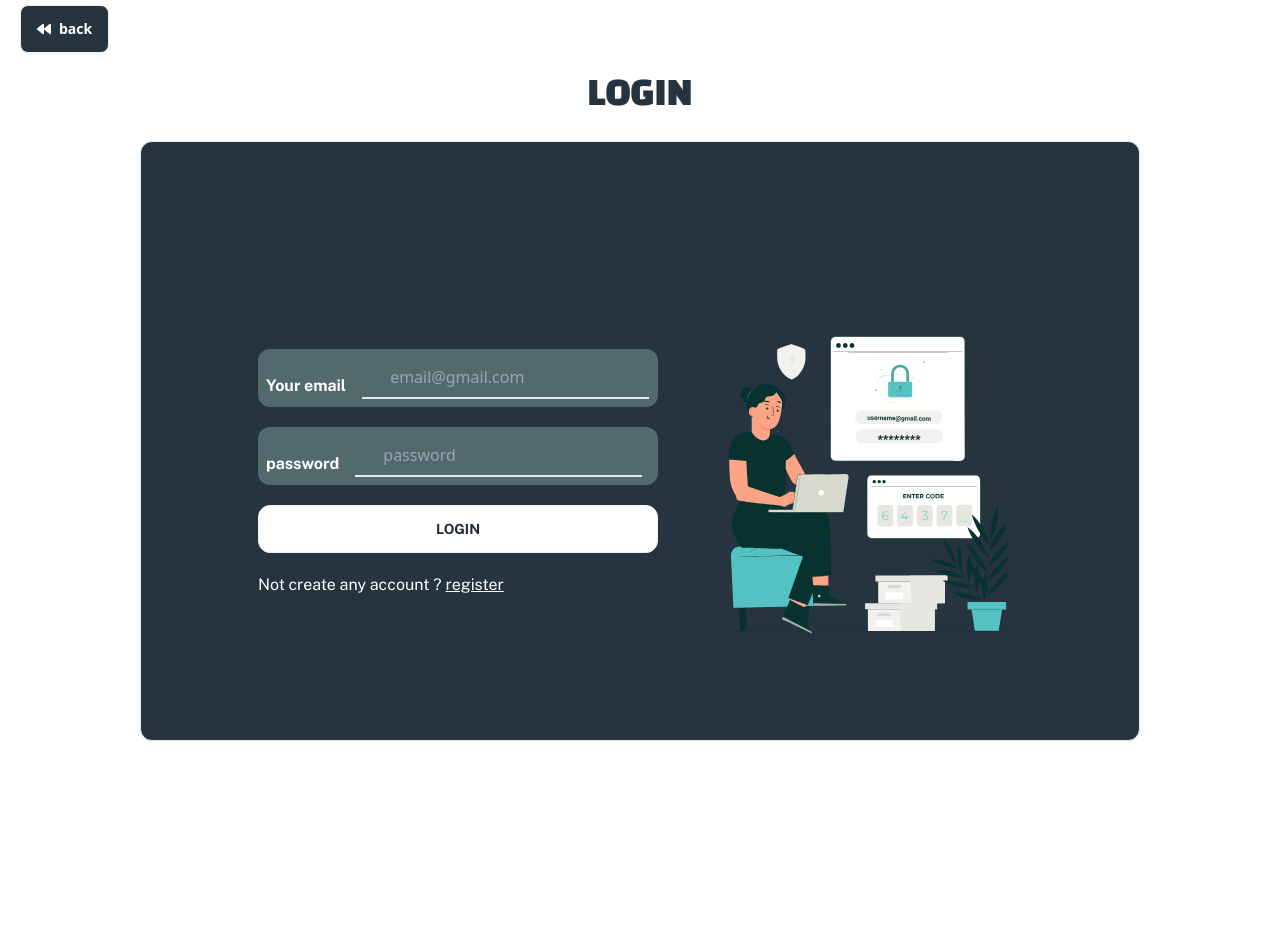
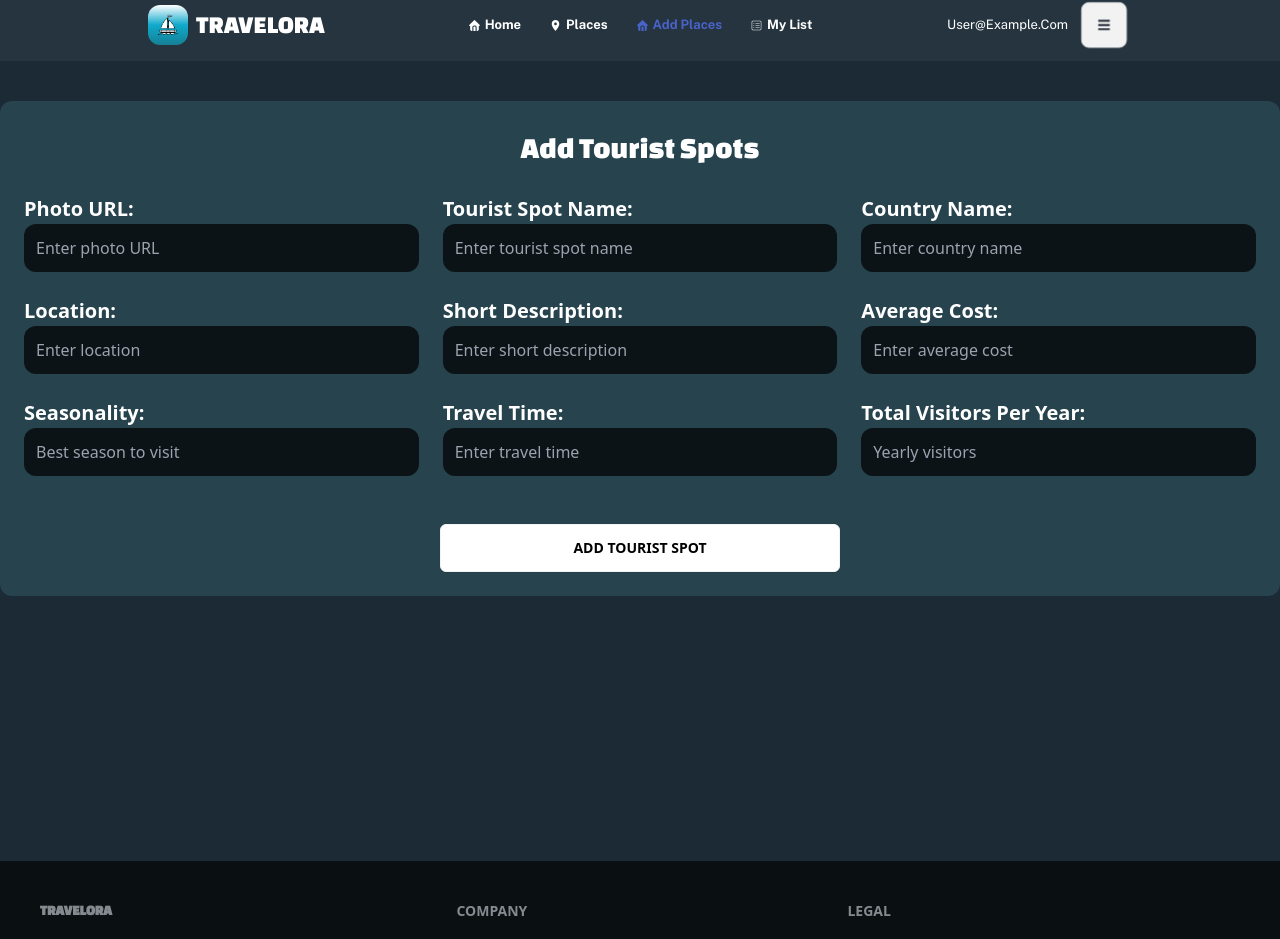
Before and after one commit to osmanratib/travelora-client, a React (Vite) app: page /addTouristSpot in a window 1280 px wide. Before the commit this address led to /login. Shown: the part 15-954 px from the top of the page. Before the commit the page ends 800 px from the top, so only its background shows below. Built offline with nearby package versions, Linux system fonts and the light colour scheme; no server answers; sample sign-in values are in the browser's storage.

Commit message:
Add type writter in heading of banner and change some heading design and fix loading issue with login page

```diff
--- a/package.json
+++ b/package.json
@@ -15,12 +15,14 @@
     "gsap": "^3.14.2",
     "lottie-react": "^2.4.1",
     "react": "^19.2.0",
+    "react-awesome-reveal": "^4.3.1",
     "react-dom": "^19.2.0",
     "react-hot-toast": "^2.6.0",
     "react-icons": "^5.6.0",
     "react-router-dom": "^7.13.1",
     "sweetalert2": "^11.26.22",
-    "swiper": "^12.1.2"
+    "swiper": "^12.1.2",
+    "typewriter-effect": "^2.22.0"
   },
   "devDependencies": {
     "@eslint/js": "^9.39.1",
--- a/src/Components/TouristSpots/TouristSpots.jsx
+++ b/src/Components/TouristSpots/TouristSpots.jsx
@@ -37,7 +37,7 @@ const TouristSpots = () => {
 
   return (
     <div className='min-h-screen px-5 md:px-10 py-10 mt-11'>
-      <h1 className='text-center text-4xl font-changaOne uppercase md:text-6xl mb-12 font-bold text-white tracking-wide'>
+      <h1 className='text-center text-[25px] font-changaOne uppercase md:text-[28px] mb-12 font-bold text-white tracking-wide'>
         Tourist Spots
       </h1>
 
--- a/src/Pages/AddTouristsSpot/AddTouristsSpot.jsx
+++ b/src/Pages/AddTouristsSpot/AddTouristsSpot.jsx
@@ -41,7 +41,7 @@ const AddTouristsSpot = () => {
   return (
     <div className="min-h-screen flex flex-col items-center justify-start py-10 bg-[#1b2a35]">
       <form onSubmit={handleForm} className="w-full max-w-[1300px] p-6 rounded-xl bg-[#2c505ba9] grid grid-cols-3 gap-6">
-        <h1 className='col-span-3 text-center text-primary-0 font-changaOne text-[30px]'>Add Tourist Spots</h1>
+        <h1 className='col-span-3 text-center text-white font-changaOne text-[30px]'>Add Tourist Spots</h1>
 
         <div className="flex flex-col">
           <label className='text-white font-bold text-[20px]'>Photo URL:</label>
@@ -89,7 +89,7 @@ const AddTouristsSpot = () => {
         </div>
 
         <div className="col-span-3 flex justify-center">
-          <button type="submit" className="bg-primary-0 text-white w-full max-w-[400px] py-3 rounded-md font-bold uppercase mt-6 hover:bg-primary-1 transition-colors">
+          <button type="submit" className="bg-white text-black w-full max-w-[400px] py-3 rounded-md font-bold uppercase btn mt-6 hover:bg-primary-1 transition-colors">
             Add Tourist Spot
           </button>
         </div>
--- a/src/Pages/Home/Home.jsx
+++ b/src/Pages/Home/Home.jsx
@@ -3,11 +3,32 @@ import Banner from '../../Components/Banner/Banner';
 import TouristSpots from '../../Components/TouristSpots/TouristSpots';
 import Countries from '../../Components/Countries/Countries';
 import VisualSection from '../../Components/VisualSecion/VisualSection';
+import Typewriter from 'typewriter-effect/dist/core';
 
 const Home = () => {
+ React.useEffect(() => {
+  const typewriter = new Typewriter(document.getElementById('typewriter-text'), {
+   loop: true,
+   delay: 75,
+   deleteSpeed: 50,
+  });
+
+  typewriter
+   .typeString('WELCOME TO South Asia')
+   .pauseFor(2000)
+   .deleteAll()
+   .typeString('EXPLORE THE BEAUTY OF ASIA')
+   .pauseFor(2000)
+   .start();
+ }, []);
  return (
   <div>
-   <h1 className='text-center text-[60px]  font-changaOne uppercase font-bold text-white p-12' >WELCOME TO BANGLADESH </h1>
+
+    <h1
+    id='typewriter-text'
+    className='text-center text-[40px]  font-changaOne uppercase font-bold text-white p-12' >WELCOME TO South Asia </h1>
+
+
    <Banner/>
    <TouristSpots/>
    <VisualSection/>
--- a/src/PrivateRoute/PrivateRoute.jsx
+++ b/src/PrivateRoute/PrivateRoute.jsx
@@ -3,13 +3,17 @@ import { AuthContext } from "../AuthProvider/AuthProvider";
 import { Navigate } from "react-router-dom";
 
 const PrivateRoute = ({ children }) => {
+ const { user, loading } = useContext(AuthContext);
 
- const { user } = useContext(AuthContext);
- if (user) {
-  return children
+ if (loading) {
+  return <span class="loading loading-spinner text-white text-center text-[80px]"></span>
  }
- return <Navigate to={'/login'} ></Navigate>
 
+ if (!user) {
+  return <Navigate to="/login" />;
+ }
+
+ return children;
 };
 
 export default PrivateRoute;
--- a/src/Shared/Footer/Footer.jsx
+++ b/src/Shared/Footer/Footer.jsx
@@ -2,7 +2,7 @@ import React from 'react';
 
 const Footer = () => {
  return (
-  <footer className="footer sm:footer-horizontal  text-neutral-content p-10 bg-[#143449b7]">
+  <footer className="footer sm:footer-horizontal  text-neutral-content p-10 bg-[#000000b7]">
    <nav>
     <h6 className="footer-title font-changaOne">Travelora</h6>
     <a className="link link-hover">Branding</a>
--- a/src/Shared/Navbar/Navbar.jsx
+++ b/src/Shared/Navbar/Navbar.jsx
@@ -23,7 +23,7 @@ const Navbar = () => {
   }
 
   return (
-    <div className='max-w-[1000px] mx-auto  mt-1 ' >
+    <div className='max-w-[1000px] mx-auto  mt-1 text-white ' >
       <div className="navbar  ">
         <div className="navbar-start">
           <div className="dropdown">
@@ -60,11 +60,11 @@ const Navbar = () => {
           </a>
         </div>
         <div className="navbar-center hidden lg:flex">
-          <ul className='flex gap-7 font-publicSans font-light capitalize  text-[13px] ' >
+          <ul className='flex gap-7 t font-publicSans font-light capitalize  text-[13px] ' >
             <NavLink
               to="/"
               className={({ isActive }) =>
-               isActive ? "text-[#4963c9]" : "text-black"
+               isActive ? "text-[#4963c9]" : "text-white"
               }
             >
               <li className='flex items-center gap-1 font-bold font-publicSans text-[13px]' > <TbHomeFilled /> Home</li>
@@ -74,7 +74,7 @@ const Navbar = () => {
             <NavLink
               to="/allTouristSpot"
               className={({ isActive }) =>
-                isActive ? "text-[#4963c9]" : "text-black"
+                isActive ? "text-[#4963c9]" : "text-white"
               }
             >
               <li className='flex items-center gap-1 font-bold font-publicSans text-[13px]' > <MdPlace/> Places</li>
@@ -84,7 +84,7 @@ const Navbar = () => {
             <NavLink
               to="/addTouristSpot"
               className={({ isActive }) =>
-                isActive ? "text-[#4963c9]" : "text-black"
+                isActive ? "text-[#4963c9]" : "text-white"
               }
             >
               <li className='flex items-center gap-1 font-bold font-publicSans text-[13px]' > <TbHomeFilled /> Add places</li>
@@ -94,7 +94,7 @@ const Navbar = () => {
             <NavLink
               to="/myList"
               className={({ isActive }) =>
-                isActive ? "text-[#4963c9]" : "text-black"
+                isActive ? "text-[#4963c9]" : "text-white"
               }
             >
               <li className='flex items-center gap-1 font-bold font-publicSans text-[13px]' > <CiViewList/> My List</li>
@@ -120,8 +120,8 @@ const Navbar = () => {
               </div>
             ) : (
               <div className='flex gap-4' >
-                <Link className='bg-primary-0 text-white px-5 py-1 rounded-md' to={'/login'}> Login</Link>
-                <Link className='bg-primary-0 text-white px-5 py-1 rounded-md' to={'/Register'}> Register</Link>
+                <Link className='bg-white text-black px-5 py-1 rounded-md' to={'/login'}> Login</Link>
+                <Link className='bg-white text-black px-5 py-1 rounded-md' to={'/Register'}> Register</Link>
               </div>
             )
           }
```
Also changed, not shown: src/Pages/PlaceDetails/PlaceDetails.jsx (+9 -9 lines), 1 other file (tests, documents, lock files or other folders).
